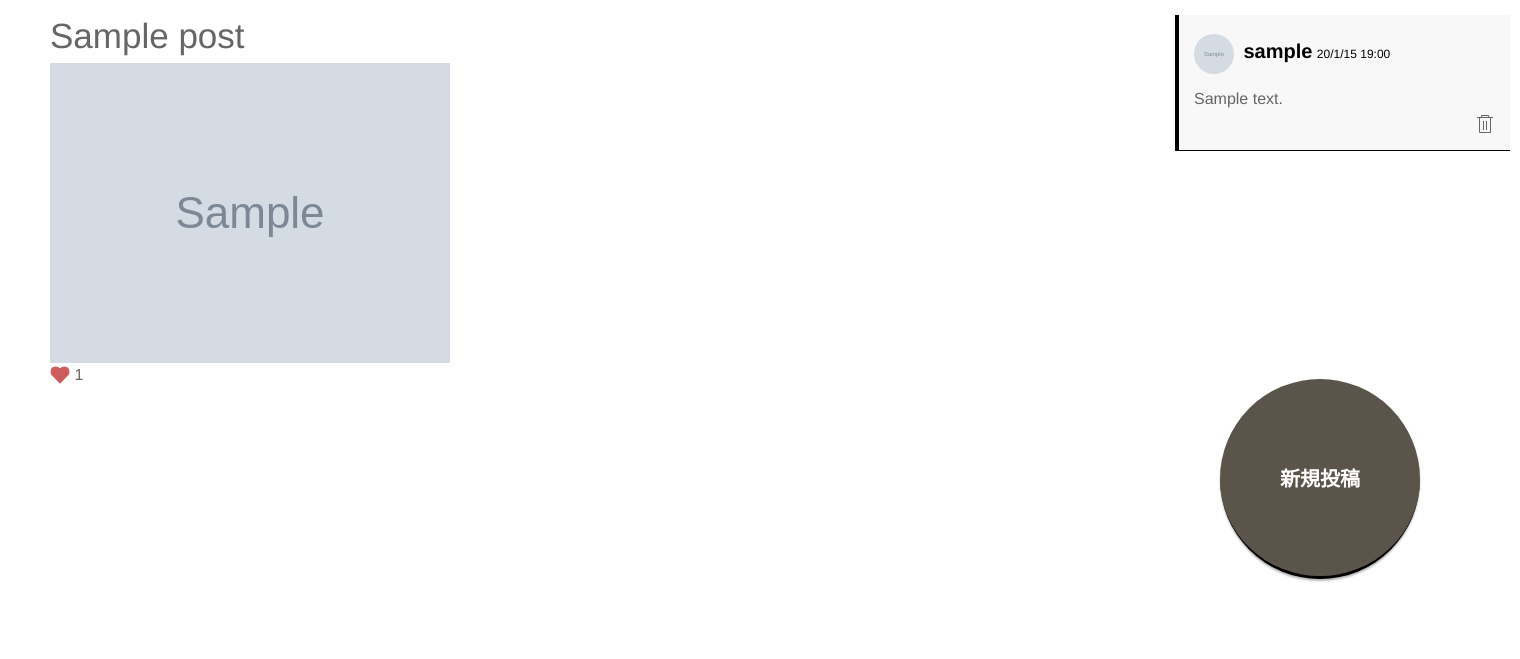
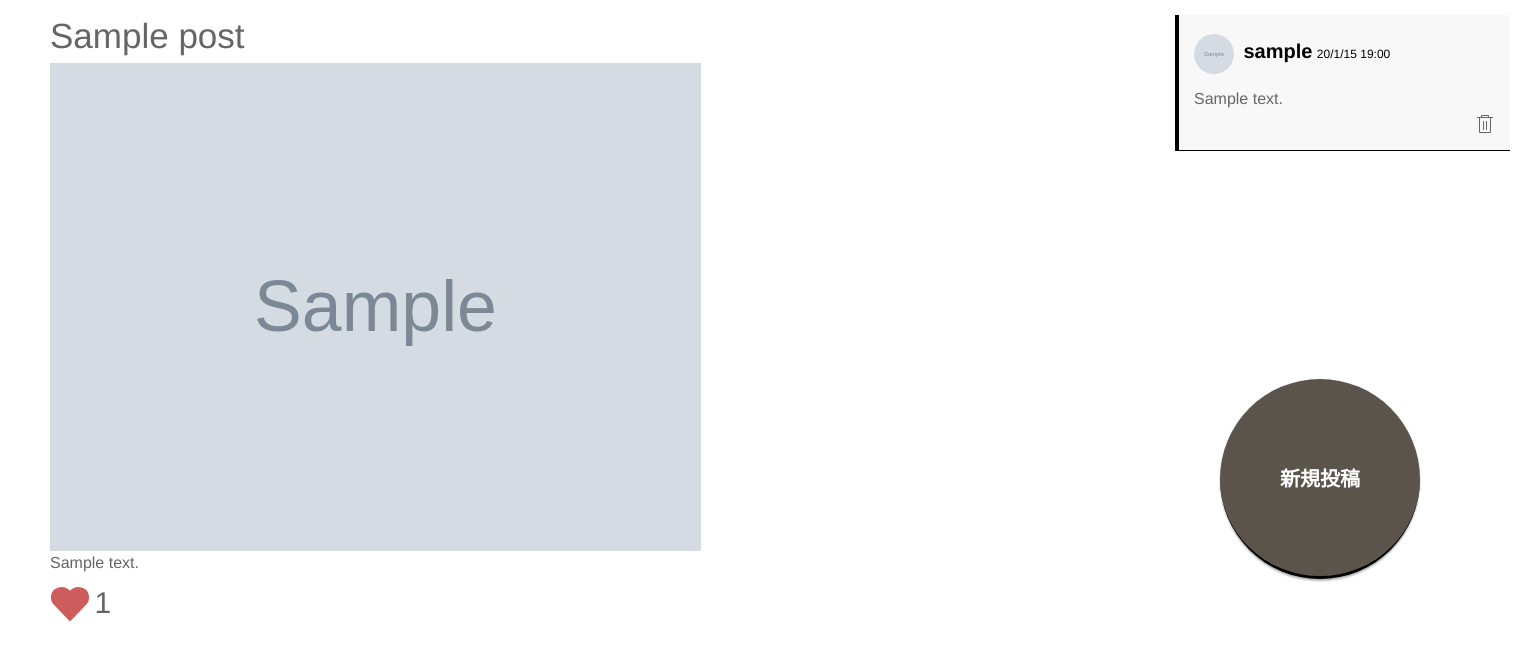
Before and after one commit to taki-21/doboku-post, a Django app: page /detail/1/ in a window 1520 px wide. Shown: the part 141-800 px from the top of the page. Run offline with Django 3.2, Linux system fonts and the light colour scheme; a user stored in the database is signed in; tables that the repository leaves empty hold one stand-in row (values such as "Sample post"); grey boxes marked "Sample" are stand-in pictures; some libraries are stand-ins or nearby versions.

Commit message:
Update: 詳細ページのいいねの大きさを拡大

```diff
--- a/sns/widgets.py
+++ b/sns/widgets.py
@@ -18,9 +18,9 @@ class FileInputWithPreview(forms.ClearableFileInput):
 
     def get_context(self, name, value, attrs):
         context = super().get_context(name, value, attrs)
-        print(context)
+        # print(context)
         context['widget'].update({
             'include_preview': self.include_preview,
         })
-        print("context_new: ", context)
+        # print("context_new: ", context)
         return context
--- a/static/css/style.css
+++ b/static/css/style.css
@@ -382,6 +382,11 @@ p {
     line-height: 30px;
     font-size: 17px;
 }
+.like_count{
+    position: relative;
+    top: 5px;
+    font-size:30px;
+}
 
 #heart-button {
     line-height: 30px;
--- a/templates/sns/like.html
+++ b/templates/sns/like.html
@@ -1,14 +1,44 @@
 {% if request.user.is_authenticated %}
+    {% if detail %}
         <form action="{% url 'sns:like' %}" method="POST">
             {% csrf_token %}
             {% if liked %}
-            <span type="submit" id="like" name="post_id" value="{{ post.id }}"
-                  class="heart_icon" uk-icon="heart"></span>
-            {{ post.like.count }}
+                <div>
+                    <span type="submit" id="like" name="post_id"
+                          value="{{ post.id }}"
+                          class="heart_icon"
+                          uk-icon="icon: heart; ratio: 2"></span>
+                    <span class="like_count">{{ post.like.count }}</span>
+                </div>
             {% else %}
-            <span type="submit" id="like" name="post_id" value="{{ post.id }}"
-                  uk-icon="heart"></span>
-            {{ post.like.count }}
+                <div>
+                    <span type="submit" id="like" name="post_id"
+                          value="{{ post.id }}"
+                          uk-icon="icon: heart; ratio: 2"></span>
+                    <span class="like_count">{{ post.like.count }}</span>
+                </div>
+            {% endif %}
+        </form>
+    {% else %}
+        <form action="{% url 'sns:like' %}" method="POST">
+            {% csrf_token %}
+            {% if liked %}
+                <div>
+                    <span type="submit" id="like" name="post_id"
+                          value="{{ post.id }}"
+                          class="heart_icon"
+                          uk-icon="icon: heart; ratio: 2"></span>
+                    <span class="like_count">{{ post.like.count }}</span>
+                </div>
+            {% else %}
+                <div>
+                    <span type="submit" id="like" name="post_id"
+                          value="{{ post.id }}"
+                          uk-icon="icon: heart; ratio: 2"></span>
+                    <span class="like_count">{{ post.like.count }}</span>
+                </div>
+
             {% endif %}
         </form>
     {% endif %}
+{% endif %}
--- a/templates/sns/my_page.html
+++ b/templates/sns/my_page.html
@@ -26,8 +26,7 @@
                         <a href="{% url 'sns:post_detail' post.id %}">
                             <div class="uk-card-media-top">
                                 {% if post.image %}
-                                    <img src="{{ post.image.url }}" width="100%"
-                                         height="50%">
+                                    <img src="{{ post.image.url }}" width="100%" height="50%">
                                 {% endif %}
                             </div>
                             <div class="uk-card-body">
--- a/templates/sns/post_detail.html
+++ b/templates/sns/post_detail.html
@@ -15,13 +15,13 @@
   <div class="title_detail">{{ post.title }}</div>
   <div uk-lightbox>
     <a class="" href="{{ post.image.url }}">
-      <img src="{{ post.image.url }}" id="card_top">
+      <img src="{{ post.image.url }}" id="card_top" width="60%" height="45%">
     </a>
   </div>
 
-  <p>{{ object.content }}</p>
+  <p>{{ post.content }}</p>
   <div id="like">
-    {% include 'sns/like.html' %}
+    {% include 'sns/like.html' with detail=True %}
   </div>
 {% endblock %}
 
```
Lines whose indentation alone changed are shown as unchanged.
